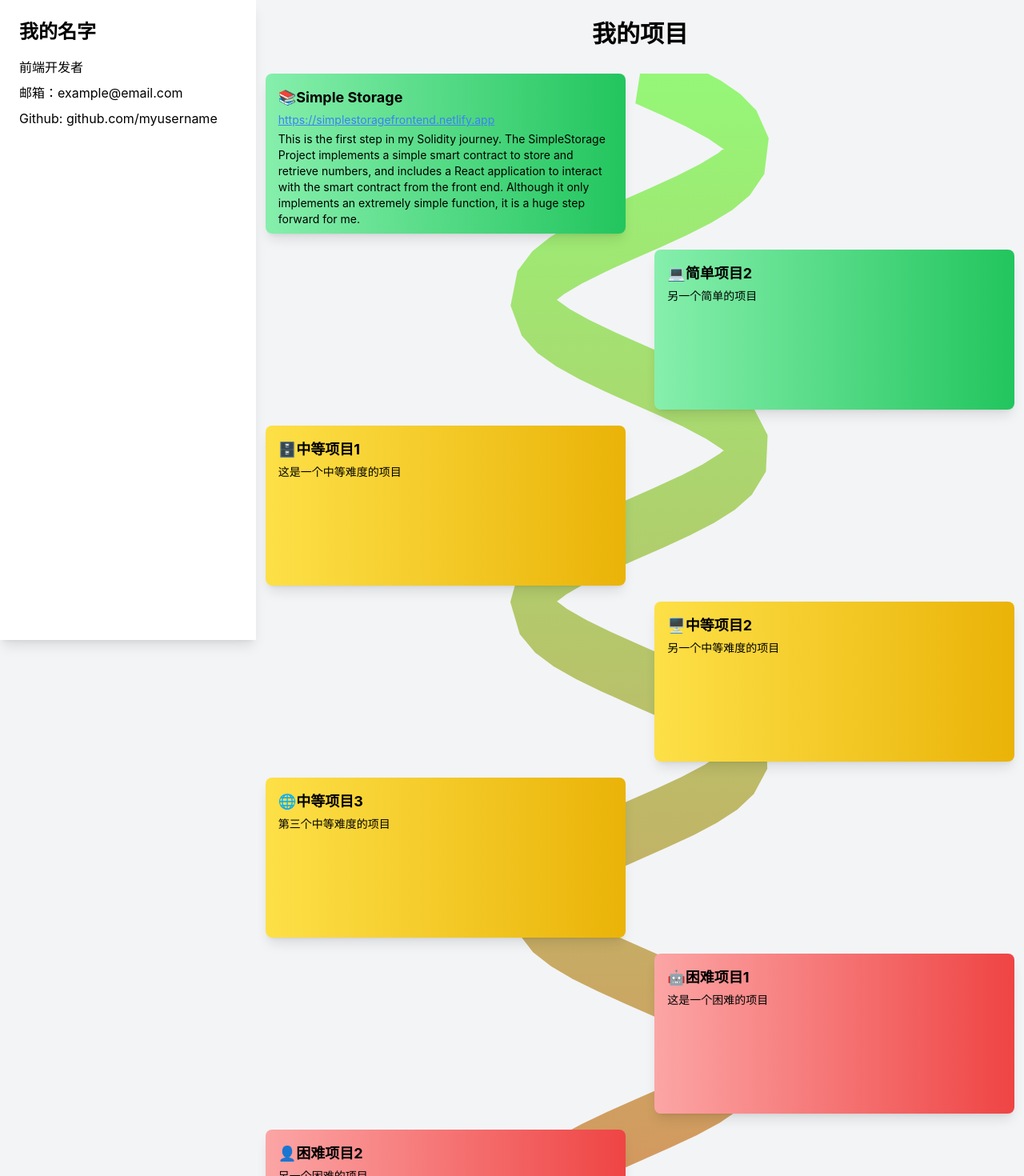
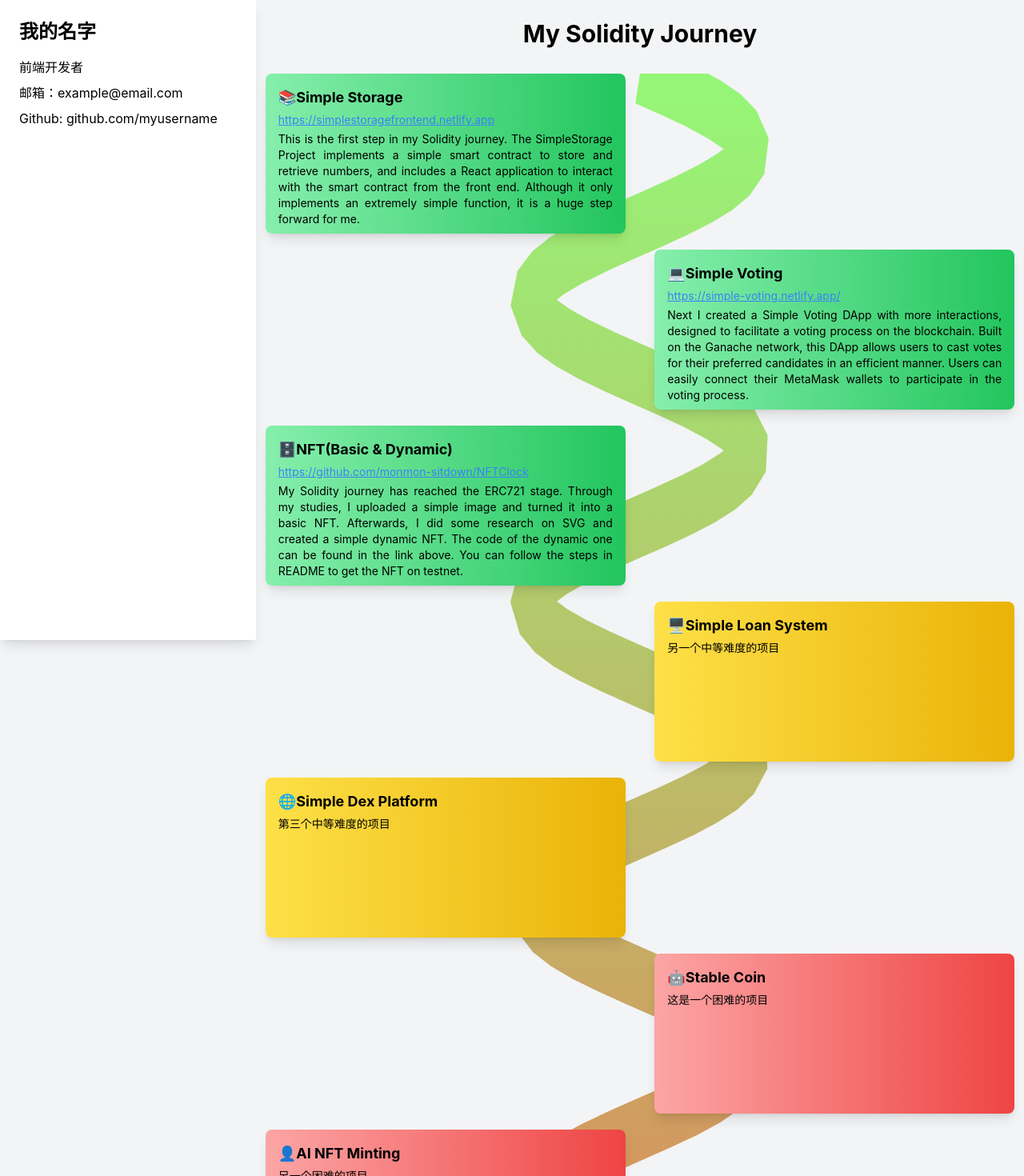
Before and after one commit to monmon-sitdown/homepage, a React (Create React App) app: page / in a window 1280 px wide. Shown: the top 1470 px of the page at 80% size. Built offline with nearby package versions, Linux system fonts and the light colour scheme.

Commit message:
Added the info of NFT project

```diff
--- a/src/PortfolioPage.js
+++ b/src/PortfolioPage.js
@@ -10,37 +10,41 @@ const projects = [
     link: "https://simplestoragefrontend.netlify.app",
   },
   {
-    title: "简单项目2",
-    description: "另一个简单的项目",
+    title: "Simple Voting",
+    description:
+      "Next I created a Simple Voting DApp with more interactions, designed to facilitate a voting process on the blockchain. Built on the Ganache network, this DApp allows users to cast votes for their preferred candidates in an efficient manner. Users can easily connect their MetaMask wallets to participate in the voting process.",
     emoji: "💻",
     difficulty: "easy",
+    link: "https://simple-voting.netlify.app/",
   },
   {
-    title: "中等项目1",
-    description: "这是一个中等难度的项目",
+    title: "NFT(Basic & Dynamic)",
+    description:
+      "My Solidity journey has reached the ERC721 stage. Through my studies, I uploaded a simple image and turned it into a basic NFT. Afterwards, I did some research on SVG and created a simple dynamic NFT. The code of the dynamic one can be found in the link above. You can follow the steps in README to get the NFT on testnet.",
     emoji: "🗄️",
-    difficulty: "medium",
+    difficulty: "easy",
+    link: "https://github.com/monmon-sitdown/NFTClock",
   },
   {
-    title: "中等项目2",
+    title: "Simple Loan System",
     description: "另一个中等难度的项目",
     emoji: "🖥️",
     difficulty: "medium",
   },
   {
-    title: "中等项目3",
+    title: "Simple Dex Platform",
     description: "第三个中等难度的项目",
     emoji: "🌐",
     difficulty: "medium",
   },
   {
-    title: "困难项目1",
+    title: "Stable Coin",
     description: "这是一个困难的项目",
     emoji: "🤖",
     difficulty: "hard",
   },
   {
-    title: "困难项目2",
+    title: "AI NFT Minting",
     description: "另一个困难的项目",
     emoji: "👤",
     difficulty: "hard",
@@ -62,7 +66,7 @@ const ProjectCard = ({ project, position, isLeft }) => (
       className={`p-4 rounded-lg shadow-lg ${
         difficultyColor[project.difficulty]
       } bg-gradient-to-r`}
-      style={{ width: "450px", height: "200px" }} // 设置卡片的宽度和高度
+      style={{ width: "450px", height: "200px", textAlign: "justify" }} // 设置卡片的宽度和高度
     >
       <div className="text-lg font-bold mb-1">
         {project.emoji}
@@ -109,8 +113,8 @@ const PortfolioPage = () => {
 
       {/* 项目展示区域 */}
       <div className="w-3/4 ml-[25%] p-6 relative">
-        <h2 className="text-3xl font-bold mb-8 text-center sticky top-0 bg-gray-100 z-10">
-          我的项目
+        <h2 className="text-3xl font-bold mb-8 text-center sticky top-0 bg-gray-100 z-20">
+          My Solidity Journey
         </h2>
 
         <div className="relative" style={{ height: `${totalHeight}px` }}>
```
